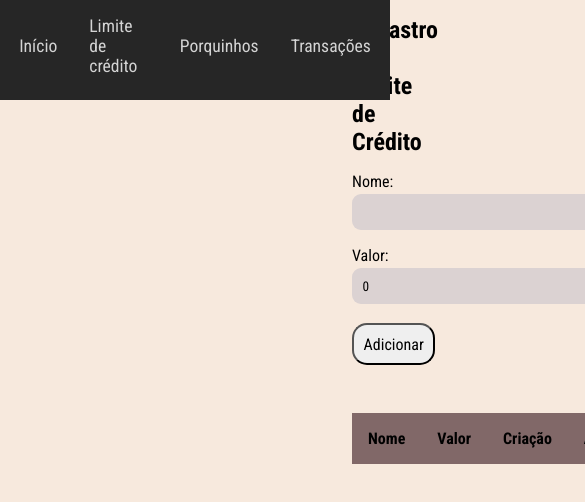
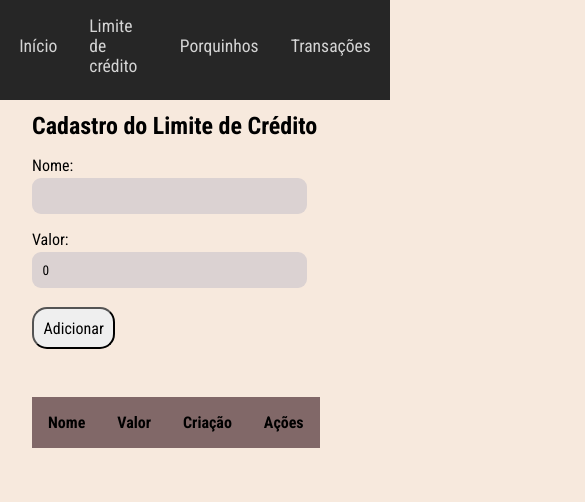
Before and after one commit to iRafaCosta/dashboard, a React (Vite) app: page /budgets in a window 390 px wide. Shown: the top 502 px of the page, 585 px wide, since content can reach past the window. Built offline with nearby package versions, Linux system fonts and the light colour scheme.

Commit message:
Modificando o css

```diff
--- a/src/index.css
+++ b/src/index.css
@@ -369,6 +369,9 @@ select{
         justify-content: space-around;
         border-top-right-radius: 0px;
     }
+    .other-section{
+        padding-top: 7rem;
+    }
     .item-menu{
         display: flex;
         align-items: center;
@@ -404,6 +407,9 @@ select{
     .transaction{
         width: 725px;
         margin-bottom: 2rem;
+    }
+    .other-section{
+        margin-left: 3rem;
     }
 }
 
@@ -441,11 +447,11 @@ select{
         margin: 0;
     }
     .item{
-        max-width: 100px;
+        max-width: 115px;
         margin:0 1rem 0 0 ;
     }
     .balance{
-        max-width: 100px;
+        max-width: 115px;
         margin-right: 1rem;
     }
     .item span{
@@ -460,4 +466,10 @@ select{
     .balance h4{
         font-size: 1rem;
     }
+    .other-section{
+        margin-left: 1rem;
+    }
+    .input-box input{
+        width: 275px;
+    }
 }
```
